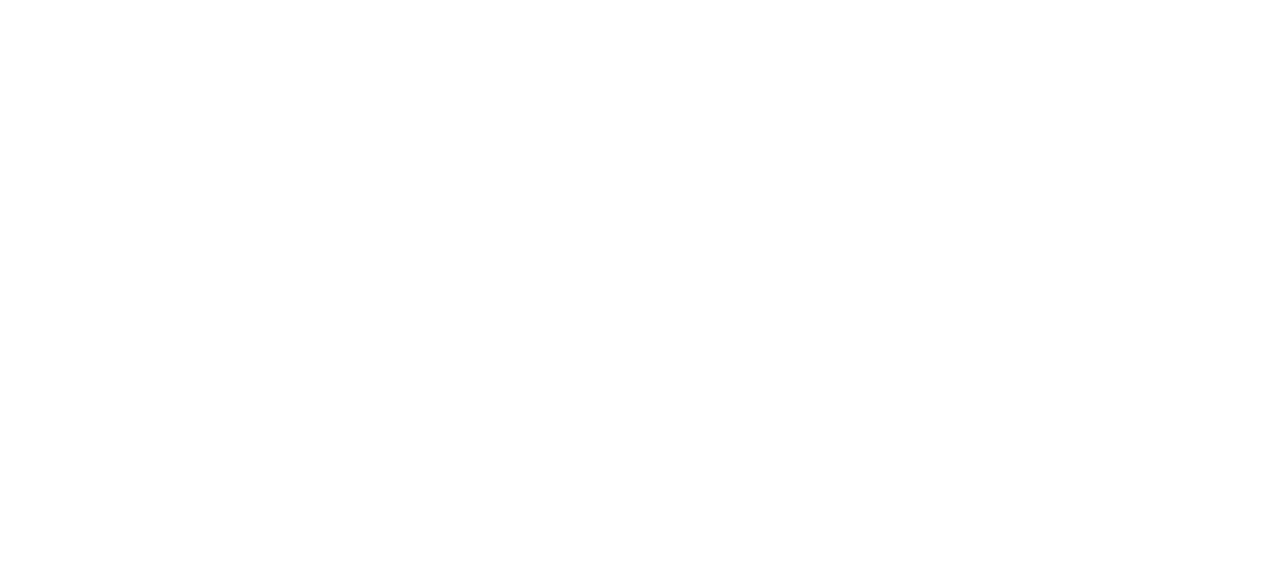
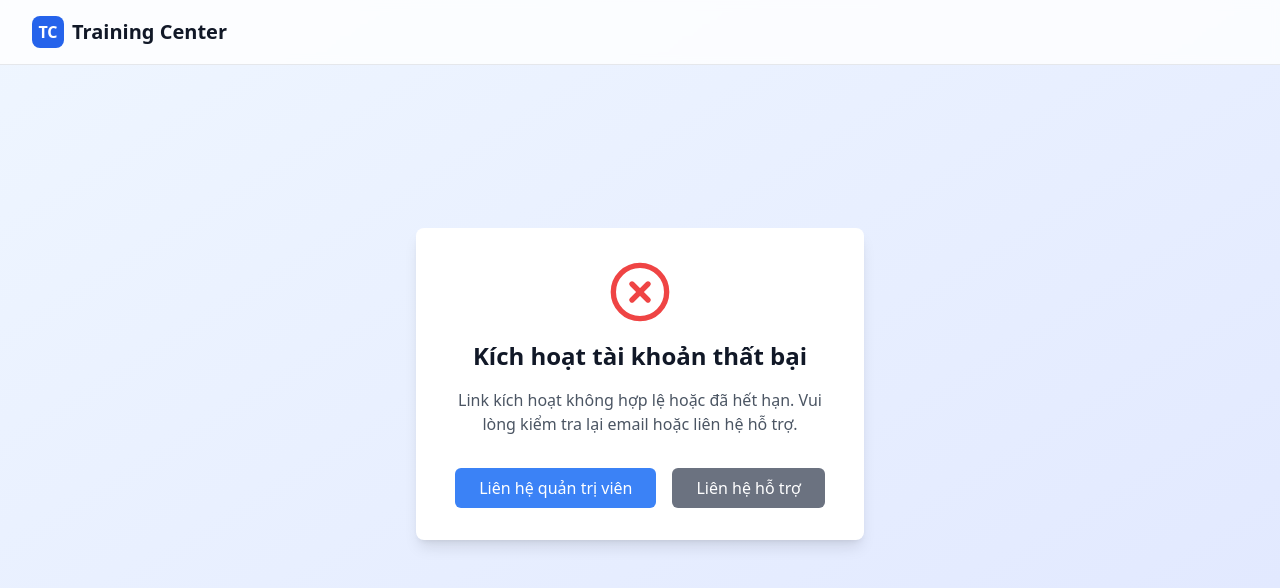
Before and after one commit to cuongdx11/training-center-fe, a React (Create React App) app: page /admin/activate-account in a window 1280 px wide. Before the commit this address had no page. Shown: the top 588 px of the page. Built offline with nearby package versions, Linux system fonts and the light colour scheme; what @react-pdf/renderer would draw is missing.

Commit message:
Them phan kich hoat tai khoan ben admin

```diff
--- /dev/null
+++ b/src/pages/admin/AccountActivationAdminPage.js
@@ -0,0 +1,87 @@
+import React, { useEffect, useState } from 'react';
+import { useSearchParams, useNavigate } from 'react-router-dom';
+import { activateUser } from '../../services/authService';
+import { CheckCircle, XCircle } from 'lucide-react';
+
+const AccountActivationAdminPage = () => {
+  const [searchParams] = useSearchParams();
+  const navigate = useNavigate();
+  const [status, setStatus] = useState('verifying');
+  const token = searchParams.get('token');
+
+  useEffect(() => {
+    const activateAccount = async () => {
+      try {
+        if (!token) {
+          setStatus('error');
+          return;
+        }
+
+        await activateUser(token);
+        setStatus('success');
+
+        setTimeout(() => {
+          navigate('/admin/login');
+        }, 5000);
+      } catch (error) {
+        setStatus('error');
+      }
+    };
+
+    activateAccount();
+  }, [token, navigate]);
+
+  return (
+    <div className="bg-white rounded-lg shadow-lg p-8 text-center">
+      {status === 'verifying' && (
+        <div className="space-y-4">
+          <div className="animate-pulse w-16 h-16 bg-blue-100 rounded-full mx-auto"></div>
+          <h2 className="text-2xl font-bold text-gray-900">Đang xác thực tài khoản...</h2>
+          <p className="text-gray-600">Vui lòng đợi trong giây lát</p>
+        </div>
+      )}
+
+      {status === 'success' && (
+        <div className="space-y-4">
+          <CheckCircle className="w-16 h-16 text-green-500 mx-auto" />
+          <h2 className="text-2xl font-bold text-gray-900">Kích hoạt tài khoản thành công!</h2>
+          <p className="text-gray-600">
+            Tài khoản của bạn đã được kích hoạt thành công. Bạn sẽ được chuyển đến trang đăng nhập trong 5 giây.
+          </p>
+          <button
+            onClick={() => navigate('/admin/login')}
+            className="mt-4 px-6 py-2 bg-green-500 text-white rounded-md hover:bg-green-600 transition-colors"
+          >
+            Đăng nhập ngay
+          </button>
+        </div>
+      )}
+
+      {status === 'error' && (
+        <div className="space-y-4">
+          <XCircle className="w-16 h-16 text-red-500 mx-auto" />
+          <h2 className="text-2xl font-bold text-gray-900">Kích hoạt tài khoản thất bại</h2>
+          <p className="text-gray-600">
+            Link kích hoạt không hợp lệ hoặc đã hết hạn. Vui lòng kiểm tra lại email hoặc liên hệ hỗ trợ.
+          </p>
+          <div className="space-x-4">
+            <button
+              onClick={() => navigate('/admin/contact')}
+              className="mt-4 px-6 py-2 bg-blue-500 text-white rounded-md hover:bg-blue-600 transition-colors"
+            >
+              Liên hệ quản trị viên
+            </button>
+            <button
+              onClick={() => navigate('/admin/contact')}
+              className="mt-4 px-6 py-2 bg-gray-500 text-white rounded-md hover:bg-gray-600 transition-colors"
+            >
+              Liên hệ hỗ trợ
+            </button>
+          </div>
+        </div>
+      )}
+    </div>
+  );
+};
+
+export default AccountActivationAdminPage;
--- a/src/routes/index.js
+++ b/src/routes/index.js
@@ -68,6 +68,7 @@
 import TopicCoursesList from '../components/TopicCoursesList';
 import InstructorClassesDetail from '../components/instructor/InstructorClassesDetail';
 import CheckoutNowPage from '../pages/CheckoutNowPage';
+import AccountActivationAdminPage from '../pages/admin/AccountActivationAdminPage';
 
 const publicRoutes = [
     {
@@ -232,6 +233,7 @@
         component: AdminLogin,
         layout: AdminAuthLayout,
     },
+    { path :"/admin/activate-account" , component: AccountActivationAdminPage ,layout:AdminAuthLayout },
     { path: "attendance-qr", component: AttendanceQRPage,layout: (props) => <MainLayout showHeaderFooter={false} {...props} />, },
     { path: "checkin", component: CheckinPage,layout: (props) => <MainLayout showHeaderFooter={false} {...props} />, },
     {
@@ -263,6 +265,7 @@
           { path: "consults/:id", component: ConsultDetail },
           { path :"enrollments" , component: StudentProgressManagementPage},
           { path :"courses/topics" , component: TopicManagement},
+
 
 
         ]
```
